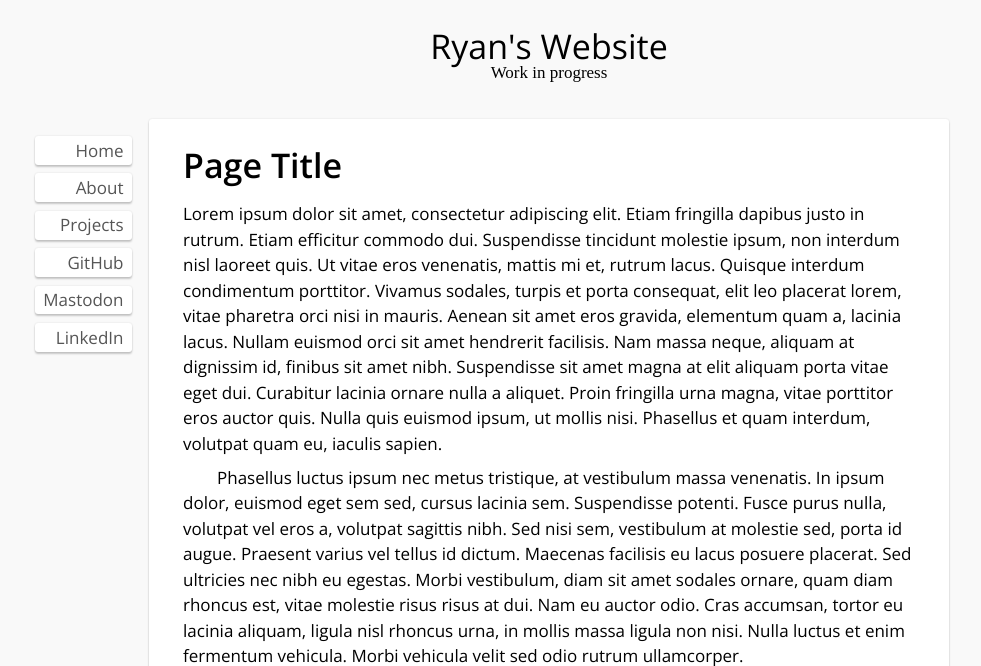
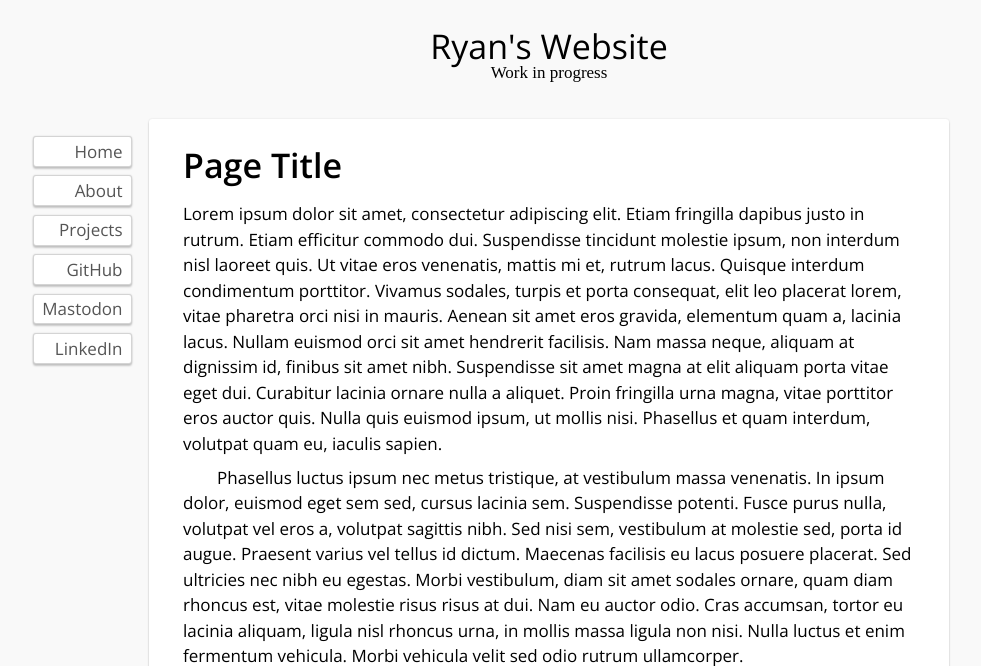
Before and after one commit to rkoesters/rkoesters.github.io, a Jekyll site: the page built from lorem.md, in a window 1280 px wide. Shown: the top 666 px of the page, without its empty margins (91-1072 px from the left). Built offline with Jekyll 4.4.1, drawn with Linux system fonts in a browser that asks for light colours; some of the changed text lies outside the part shown; grey boxes are pictures that could not be loaded.

Commit message:
Create .button class and give it a slight border.

```diff
--- a/_layouts/base.html
+++ b/_layouts/base.html
@@ -23,12 +23,12 @@
     <div id="content-wrapper">
       <nav id="site-nav">
         <ul>
-          <li><a href="{% link index.md %}">Home</a></li>
-          <li><a href="{% link about.md %}">About</a></li>
-          <li><a href="{% link projects.md %}">Projects</a></li>
-          <li><a href="https://github.com/rkoesters" rel="me">GitHub</a></li>
-          <li><a href="https://mastodon.social/@rkoesters" rel="me">Mastodon</a></li>
-          <li><a href="https://www.linkedin.com/in/ryankoesters" rel="me">LinkedIn</a></li>
+          <li><a href="{% link index.md %}" class="button">Home</a></li>
+          <li><a href="{% link about.md %}" class="button">About</a></li>
+          <li><a href="{% link projects.md %}" class="button">Projects</a></li>
+          <li><a href="https://github.com/rkoesters" rel="me" class="button">GitHub</a></li>
+          <li><a href="https://mastodon.social/@rkoesters" rel="me" class="button">Mastodon</a></li>
+          <li><a href="https://www.linkedin.com/in/ryankoesters" rel="me" class="button">LinkedIn</a></li>
         </ul>
       </nav>
 
--- a/css/main.css
+++ b/css/main.css
@@ -10,6 +10,14 @@
 
 	--shadow-color-1: rgba(0, 0, 0, 0.12);
 	--shadow-color-2: rgba(0, 0, 0, 0.20);
+
+	--button-bg-color: var(--bg-color);
+	--button-border-color: color-mix(in srgb, var(--button-text-color) 25%, transparent);
+	--button-text-color-hover: var(--text-color);
+	--content-bg-color: var(--bg-color);
+	--content-text-color: var(--text-color);
+	--header-text-color: var(--text-color);
+	--site-text-color: var(--text-color);
 }
 
 @media not all and (prefers-color-scheme: dark) {
@@ -21,17 +29,10 @@
 		--link-color-visited: #800080;
 		--link-color: #0000ff;
 
-		--border-color: var(--text-color);
 		--button-bg-color-hover: #ff8800;
-		--button-bg-color: var(--bg-color);
-		--button-text-color-hover: var(--text-color);
 		--button-text-color: #555555;
-		--content-bg-color: var(--bg-color);
-		--content-text-color: var(--text-color);
 		--footer-text-color: #888888;
-		--header-text-color: var(--text-color);
 		--site-bg-color: #f9f9f9;
-		--site-text-color: var(--text-color);
 	}
 }
 @media (prefers-color-scheme: dark) {
@@ -43,17 +44,10 @@
 		--link-color-visited: #dd66dd;
 		--link-color: #6666ff;
 
-		--border-color: var(--text-color);
 		--button-bg-color-hover: #bb5500;
-		--button-bg-color: var(--bg-color);
-		--button-text-color-hover: var(--text-color);
 		--button-text-color: #aaaaaa;
-		--content-bg-color: var(--bg-color);
-		--content-text-color: var(--text-color);
 		--footer-text-color: #777777;
-		--header-text-color: var(--text-color);
 		--site-bg-color: #111111;
-		--site-text-color: var(--text-color);
 	}
 }
 
@@ -79,6 +73,26 @@ nav {
 a:link { color: var(--link-color); }
 a:visited { color: var(--link-color-visited); }
 a:active { color: var(--link-color-active); }
+
+button,
+a.button {
+	background: var(--button-bg-color);
+	border: 1px solid var(--button-border-color);
+	border-radius: 3px;
+	color: var(--button-text-color);
+	display: block;
+	height: auto;
+	padding: 0.1em 0.5em;
+	text-decoration: none;
+	-webkit-tap-highlight-color: var(--transparent);
+	-webkit-tap-highlight-color: transparent;
+}
+
+button:hover,
+a.button:hover {
+	background: var(--button-bg-color-hover);
+	color: var(--button-text-color-hover);
+}
 
 #site-header,
 #content-wrapper,
@@ -131,23 +145,6 @@ a:active { color: var(--link-color-active); }
 
 #site-nav li:last-child {
 	margin-bottom: 0;
-}
-
-#site-nav a {
-	background: var(--button-bg-color);
-	border-radius: 3px;
-	color: var(--button-text-color);
-	display: block;
-	height: auto;
-	padding: 0.1em 0.5em;
-	text-decoration: none;
-	-webkit-tap-highlight-color: var(--transparent);
-	-webkit-tap-highlight-color: transparent;
-}
-
-#site-nav a:hover {
-	background: var(--button-bg-color-hover);
-	color: var(--button-text-color-hover);
 }
 
 @media (max-width: 1024px) {
@@ -240,7 +237,7 @@ a:active { color: var(--link-color-active); }
 }
 
 #content blockquote {
-	border-left: 3px solid var(--border-color);
+	border-left: 3px solid var(--text-color);
 	font-style: italic;
 	padding: 0 1em;
 	margin: 1em 0;
--- a/lorem.md
+++ b/lorem.md
@@ -134,3 +134,12 @@ semper eros maximus commodo. Integer sit amet mi pellentesque, commodo leo et,
 blandit leo. In placerat elit enim, non condimentum dui sollicitudin a.
 Phasellus efficitur tellus eu ante scelerisque sagittis. Curabitur luctus justo
 sit amet mollis ullamcorper.
+
+Buttons
+-------
+
+<a href="https://github.com/rkoesters" class="button">GitHub</a>
+
+<a href="https://mastodon.social/@rkoesters" class="button">Mastodon</a>
+
+<a href="https://www.linkedin.com/in/ryankoesters" class="button">LinkedIn</a>
```
Also changed, not shown: css/classic.css (+20 -18 lines).
